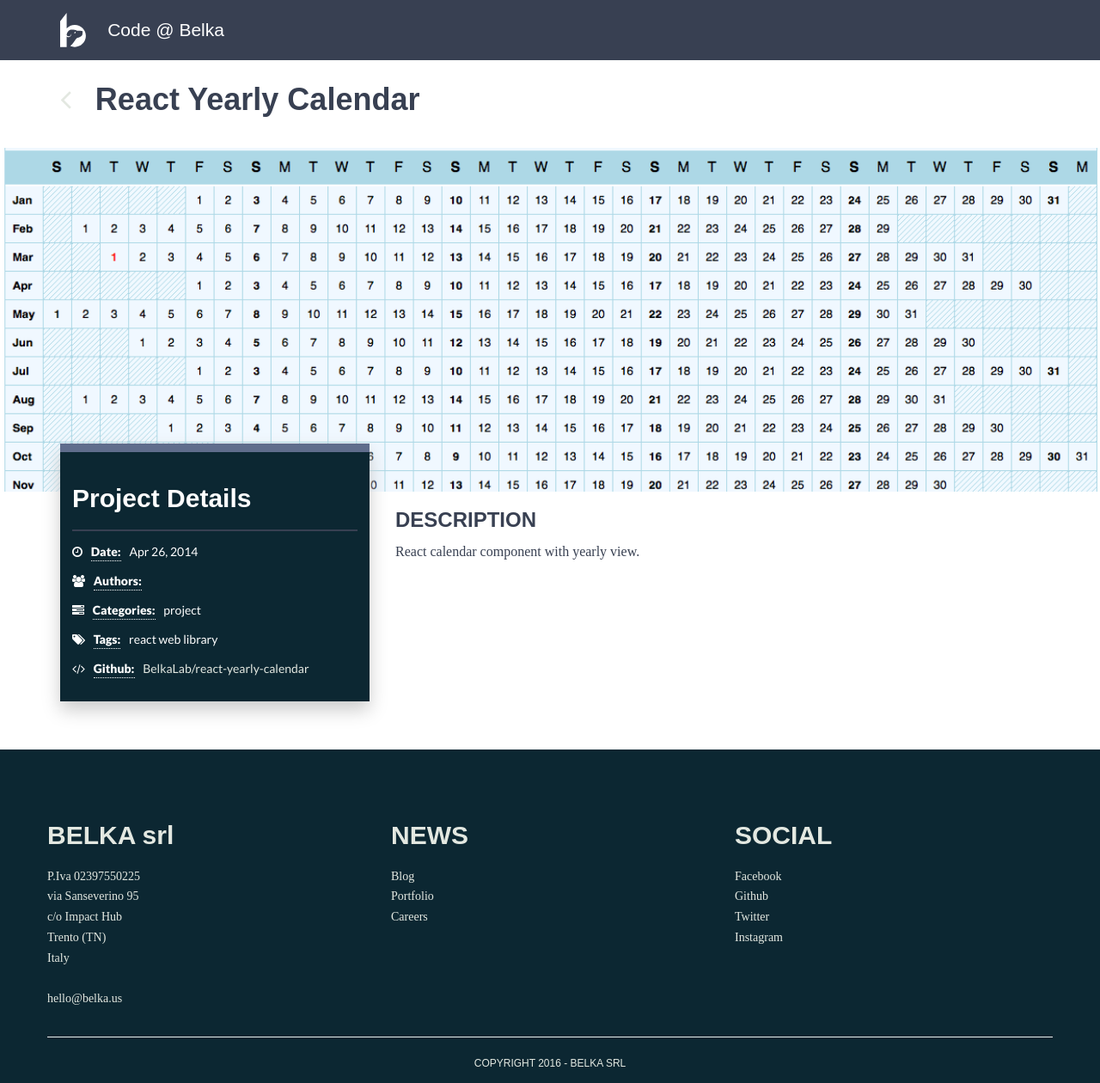
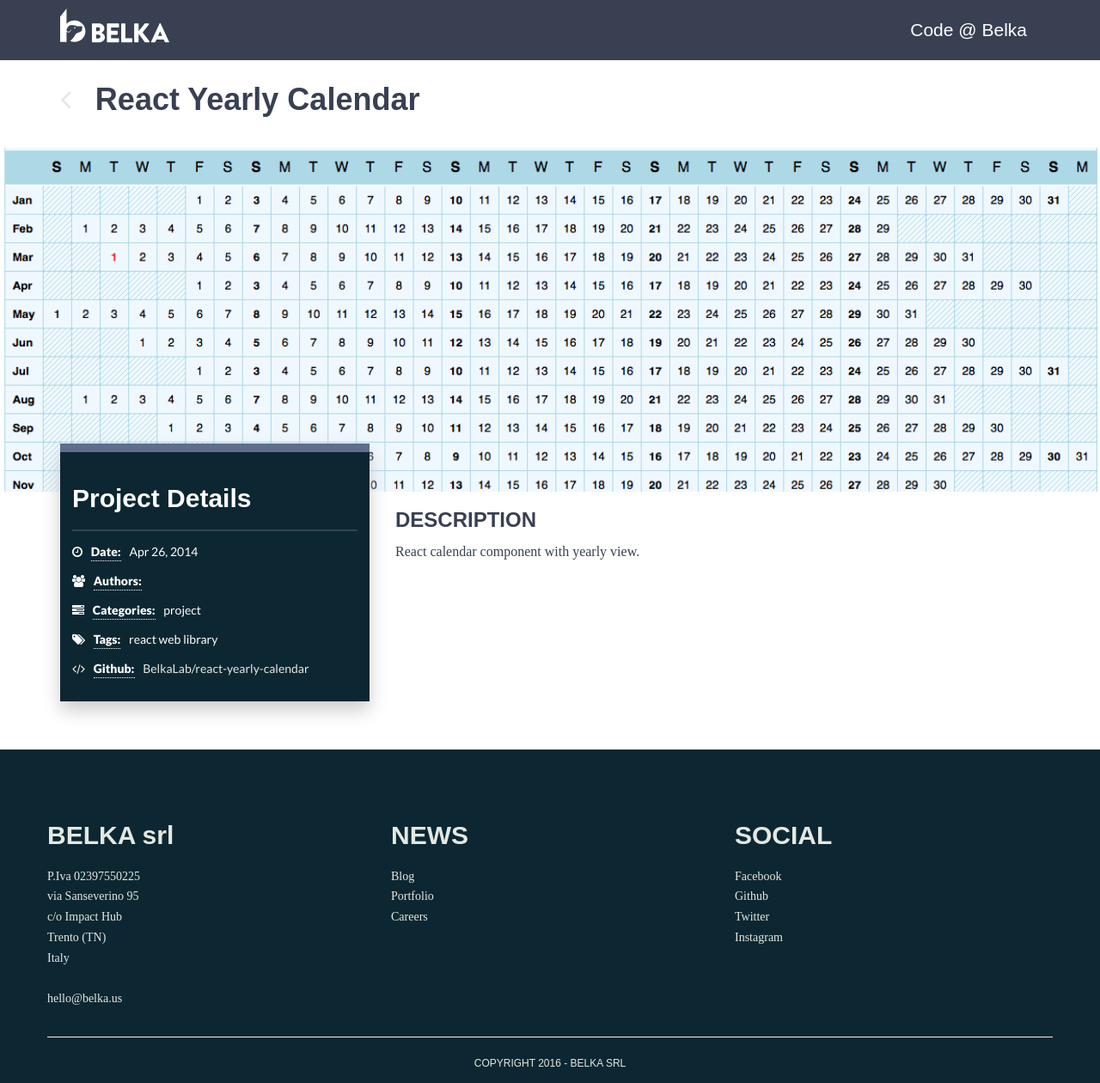
Before and after one commit to BelkaLab/old-belkalab.github.io, a Jekyll site: the page built from _posts/project/2014-04-26-react-yearly-calendar.md, in a window 1280 px wide and 1260 px high. Shown: the whole window at 86% size. Built offline with Jekyll 4.4.1, drawn with Linux system fonts in a browser that asks for light colours.

Commit message:
Full logo e button-group left aligned

```diff
--- a/_includes/nav.html
+++ b/_includes/nav.html
@@ -5,11 +5,10 @@
       <div class="col-md-12">
         <div class="navbar-header">
           <a target="_blank" href="http://belka.us">
-            <img class="navbar-belka-logo" src="/assets/img/general/belka-logo.svg" alt=""/>
+            <img class="navbar-belka-logo" src="/assets/img/general/logoBelkaFull.svg" alt=""/>
           </a>
-          <a class="navbar-brand" href="{{ "/"  | prepend: site.baseurl }}">{{ site.title }}</a>
-        </div>
-
+          </div>
+          <a style="color:white;" class="navbar-brand" href="{{ "/"  | prepend: site.baseurl }}">{{ site.title }}</a>
         <div class="navbar-collapse collapse navbar-right">
 
         </div><!--/.nav-collapse -->
--- a/assets/css/style.scss
+++ b/assets/css/style.scss
@@ -150,8 +150,8 @@
 	border-color: transparent;
 }
 
+
 .navbar-belka-logo {
-	margin-top: 5px;
 	height: 40px;
 }
 
@@ -487,8 +487,8 @@
 }
 
 .button-group {
-	text-align: center;
-	margin-top: 20px;
+	text-align: left;
+	margin-top: 50px;
 	margin-bottom: 20px;
 	border-bottom: 2px solid #c5cbd7;
 
```
Also changed, not shown: assets/img/general/logoBelkaFull.svg (added), 5 other files.
